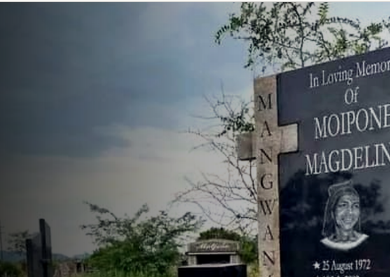
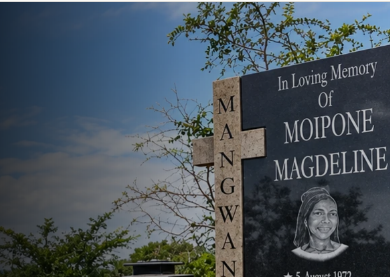
Before and after one commit to RonanJaeger721/MhofuGranites, a plain HTML site: page index.html in a window 390 px wide. Shown: the part 72-349 px from the top of the page. Drawn offline with Linux system fonts and the light colour scheme.

Commit message:
Restore hero photography in a sharper landscape composition

```diff
--- a/index.html
+++ b/index.html
@@ -28,7 +28,7 @@
     <main id="top">
       <section class="hero" aria-labelledby="hero-title">
         <div class="hero-media" aria-hidden="true">
-          <img src="assets/granite-hero-enhanced.jpeg" alt="">
+          <img src="assets/granite-hero-restored.webp" alt="" width="1672" height="940" fetchpriority="high" decoding="async">
         </div>
         <div class="hero-content">
           <p class="eyebrow">Custom granite memorials</p>
--- a/styles.css
+++ b/styles.css
@@ -148,6 +148,7 @@ footer a:hover {
 .hero-media img {
   height: 100%;
   object-fit: cover;
+  object-position: 70% center;
   animation: heroDrift 8s ease-out both;
 }
 
@@ -849,6 +850,10 @@ footer p {
     min-height: 74vh;
   }
 
+  .hero-media img {
+    object-position: 77% center;
+  }
+
   .hero-content {
     width: calc(100% - 32px);
     margin: 0 16px 42px;
```
Also changed, not shown: assets/granite-hero-restored.webp (added).
